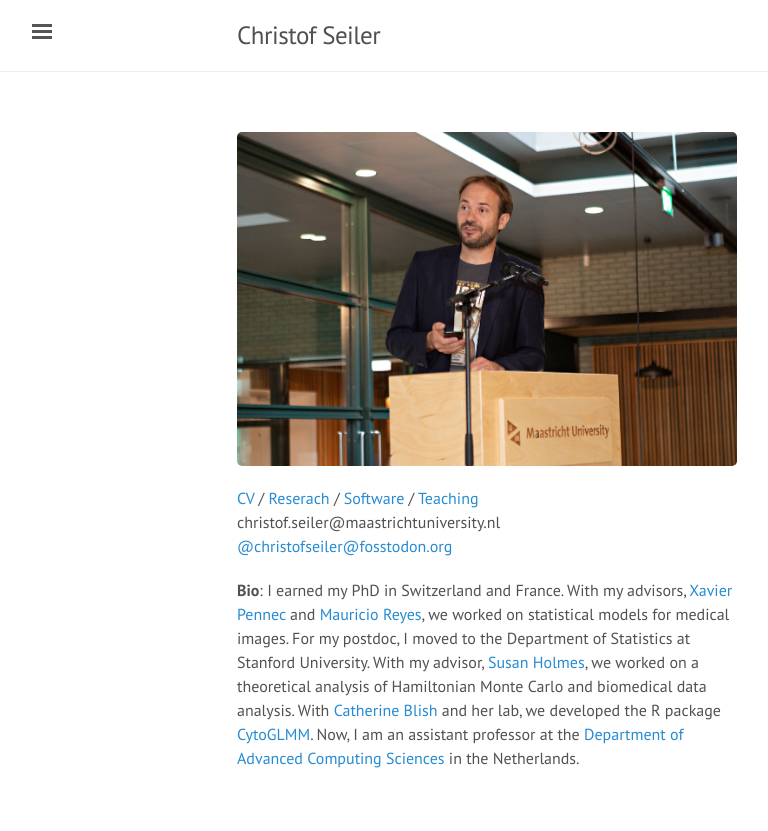
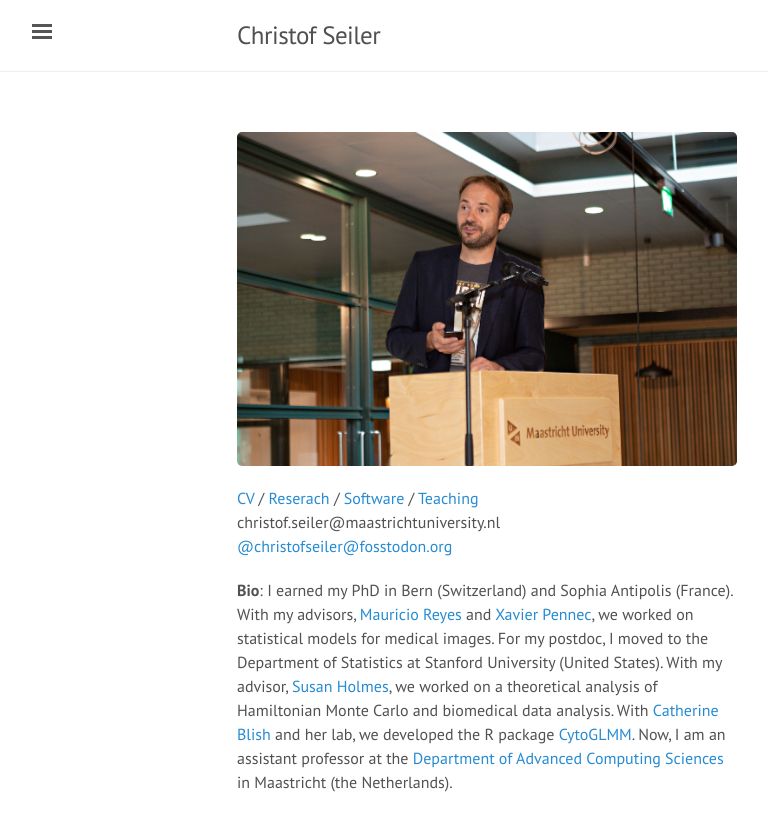
Before and after one commit to ChristofSeiler/ChristofSeiler.github.io, a Jekyll site: the page built from index.html, in a window 1280 px wide. Shown: the top 831 px of the page, without its empty margins (3-771 px from the left). Built offline with Jekyll 4.4.1, drawn with Linux system fonts in a browser that asks for light colours; the list of posts is cut into pages by our own code.

Commit message:
Update index.html

```diff
--- a/index.html
+++ b/index.html
@@ -21,5 +21,5 @@
 </p>
 
 <p class="narrow">
-<b>Bio</b>: I earned my PhD in Switzerland and France. With my advisors, <a href="https://www-sop.inria.fr/members/Xavier.Pennec/">Xavier Pennec</a> and <a href="https://www.mauricioreyes.me/">Mauricio Reyes</a>, we worked on statistical models for medical images. For my postdoc, I moved to the Department of Statistics at Stanford University. With my advisor, <a href="https://susan.su.domains">Susan Holmes</a>, we worked on a theoretical analysis of Hamiltonian Monte Carlo and biomedical data analysis. With <a href="https://med.stanford.edu/blishlab.html">Catherine Blish</a> and her lab, we developed the R package <a href="https://doi.org/doi:10.18129/B9.bioc.CytoGLMM">CytoGLMM</a>. Now, I am an assistant professor at the <a href="https://www.maastrichtuniversity.nl/dacs">Department of Advanced Computing Sciences</a> in the Netherlands.
+<b>Bio</b>: I earned my PhD in Bern (Switzerland) and Sophia Antipolis (France). With my advisors, <a href="https://www.mauricioreyes.me/">Mauricio Reyes</a> and <a href="https://www-sop.inria.fr/members/Xavier.Pennec/">Xavier Pennec</a>, we worked on statistical models for medical images. For my postdoc, I moved to the Department of Statistics at Stanford University (United States). With my advisor, <a href="https://susan.su.domains">Susan Holmes</a>, we worked on a theoretical analysis of Hamiltonian Monte Carlo and biomedical data analysis. With <a href="https://med.stanford.edu/blishlab.html">Catherine Blish</a> and her lab, we developed the R package <a href="https://doi.org/doi:10.18129/B9.bioc.CytoGLMM">CytoGLMM</a>. Now, I am an assistant professor at the <a href="https://www.maastrichtuniversity.nl/dacs">Department of Advanced Computing Sciences</a> in Maastricht (the Netherlands).
 </p>
```
